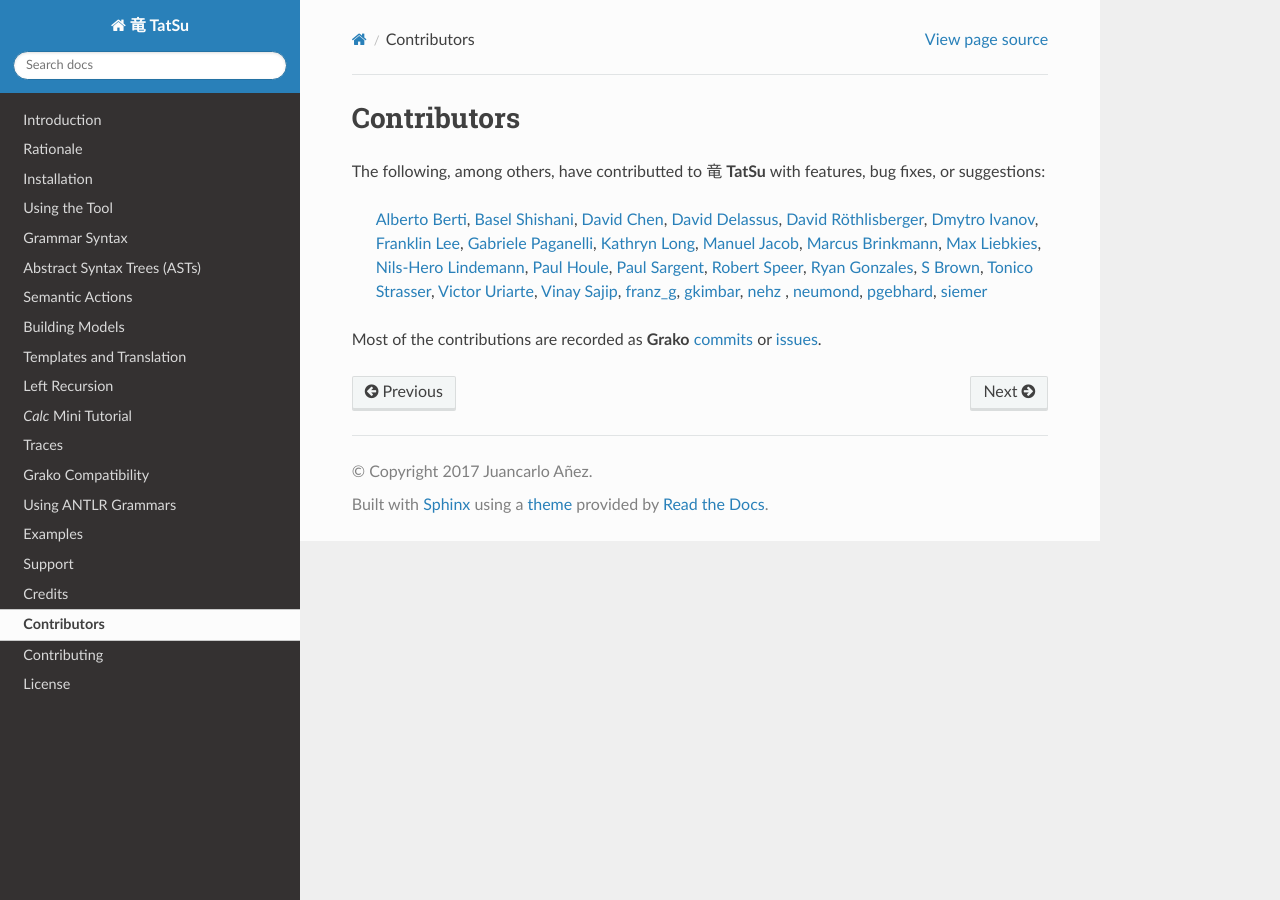
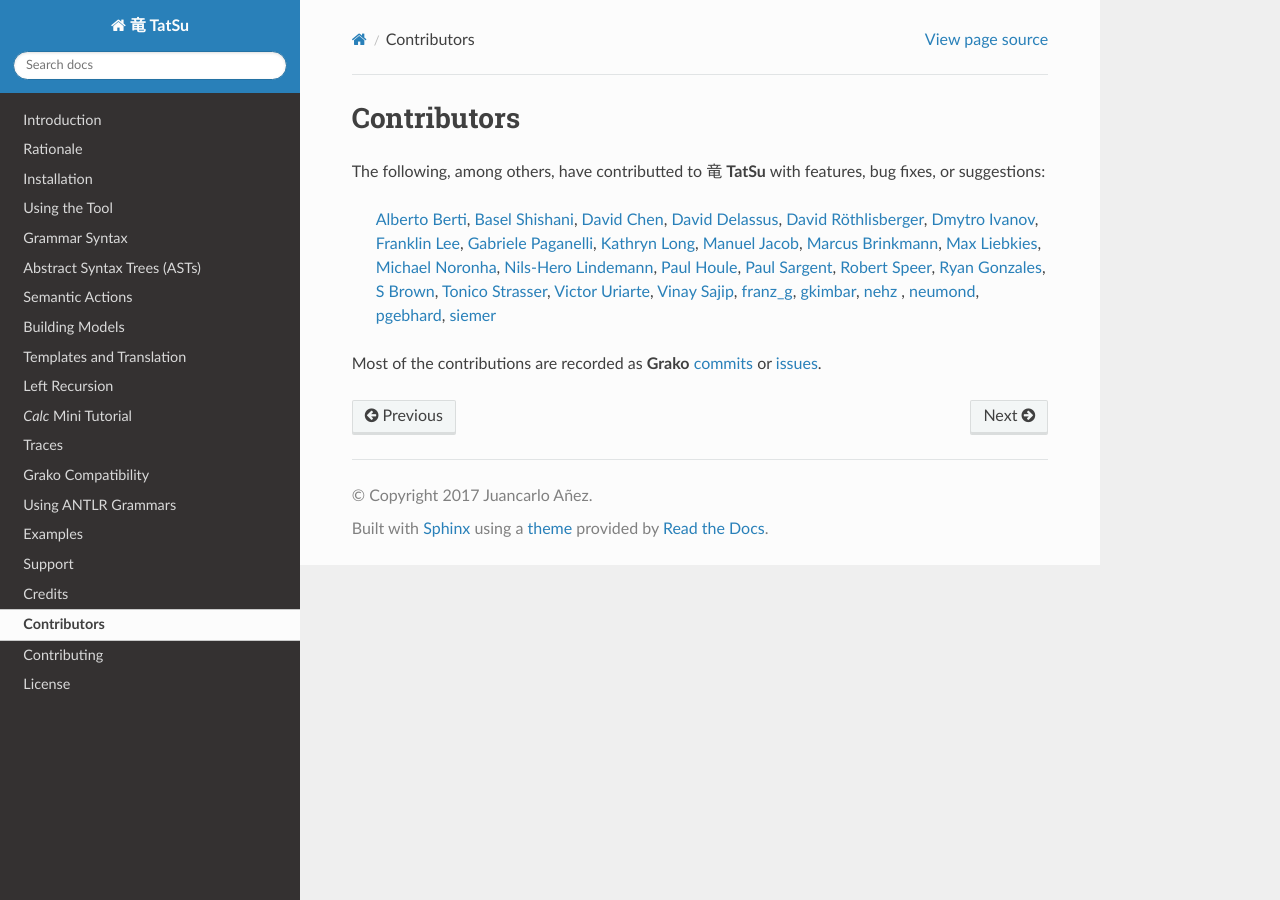
Before and after one commit to neogeny/TatSu, a Sphinx documentation site: the page built from docs/contributors.rst, in a window 1280 px wide. Built offline with Sphinx 7.4.7 and the Read the Docs theme 2.0.0, drawn with Linux system fonts in a browser that asks for light colours.

Commit message:
[docs] add @mtn as contributor

```diff
--- a/docs/contributors.rst
+++ b/docs/contributors.rst
@@ -19,6 +19,7 @@
     `Manuel Jacob`_,
     `Marcus Brinkmann`_,
     `Max Liebkies`_,
+    `Michael Noronha`_,
     `Nils-Hero Lindemann`_,
     `Paul Houle`_,
     `Paul Sargent`_,
@@ -52,6 +53,7 @@
 .. _Manuel Jacob: https://github.com/manueljacob
 .. _Marcus Brinkmann: https://bitbucket.org/lambdafu/
 .. _Max Liebkies: https://bitbucket.org/gegenschall
+.. _Michael Noronha: https://github.com/mtn
 .. _Nils-Hero Lindemann: https://github.com/heronils
 .. _Paul Houle: https://github.com/paulhoule
 .. _Paul Sargent: https://bitbucket.org/pauls
```
